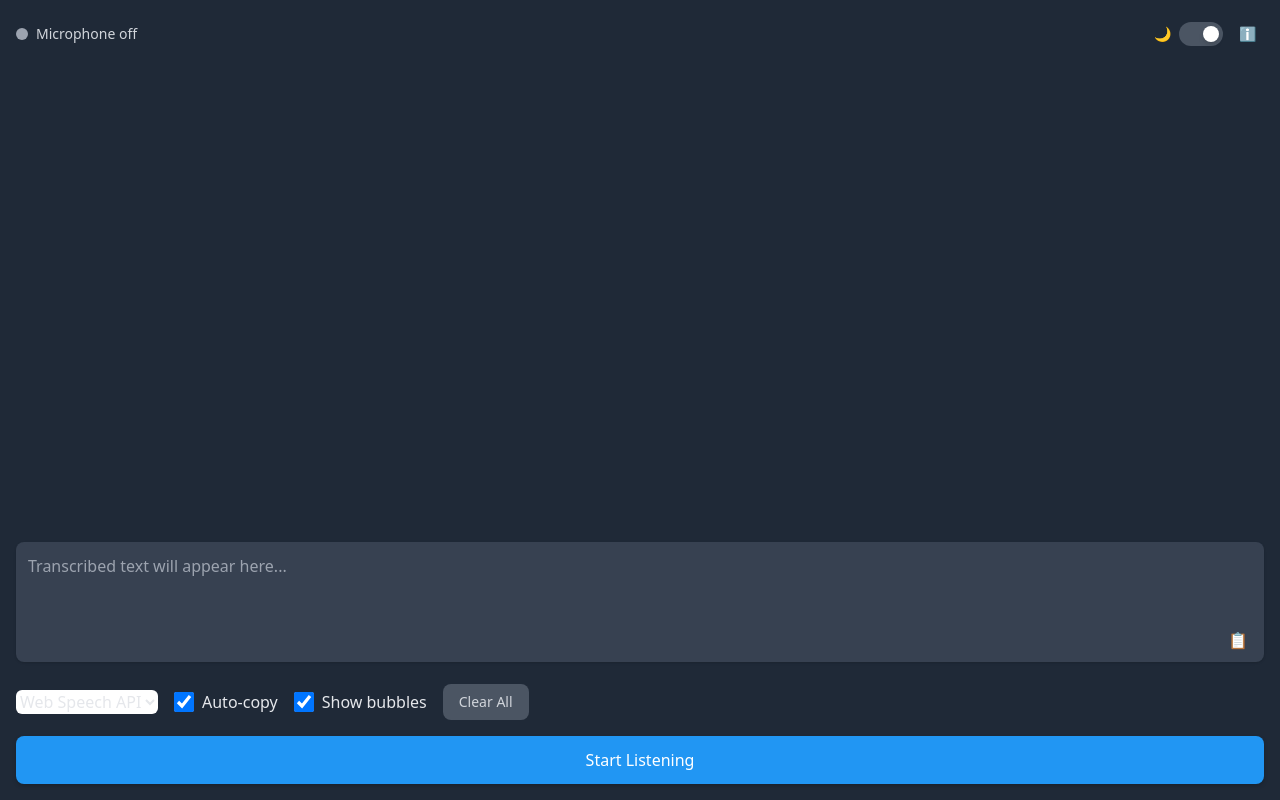
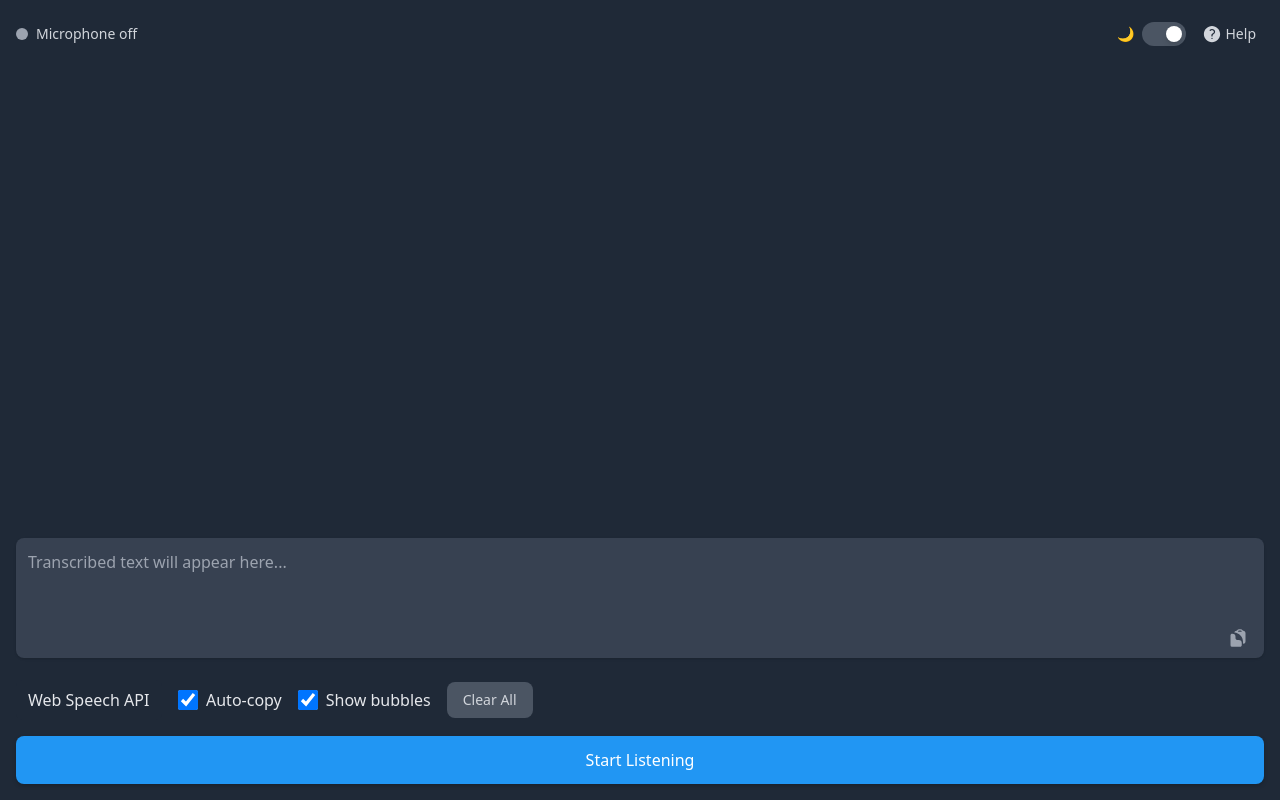
Before and after one commit to Sum1Solutions/web-speech-to-text, a React (Create React App) app: page / in a window 1280 px wide. Built offline with nearby package versions, Linux system fonts and the light colour scheme.

Commit message:
fix: update SpeechToText tests to properly handle service callbacks and state changes

```diff
--- /dev/null
+++ b/src/components/Modal.js
@@ -0,0 +1,35 @@
+import React from 'react';
+import { useTheme } from '../theme/ThemeContext';
+
+const Modal = ({ isOpen, onClose, title, children }) => {
+  const { isDarkMode } = useTheme();
+
+  if (!isOpen) return null;
+
+  return (
+    <div className="fixed inset-0 bg-black bg-opacity-50 z-50 flex items-center justify-center p-4">
+      <div className={`rounded-lg shadow-xl max-w-2xl w-full max-h-[90vh] overflow-hidden ${
+        isDarkMode ? 'bg-gray-900 text-gray-100' : 'bg-white text-gray-900'
+      }`}>
+        <div className={`p-4 flex justify-between items-center border-b ${
+          isDarkMode ? 'border-gray-700' : 'border-gray-200'
+        }`}>
+          <h2 className="text-xl font-semibold">{title}</h2>
+          <button
+            onClick={onClose}
+            className={`hover:bg-opacity-10 p-2 rounded-full transition-colors ${
+              isDarkMode ? 'hover:bg-gray-300' : 'hover:bg-gray-500'
+            }`}
+          >
+            ✕
+          </button>
+        </div>
+        <div className="p-6">
+          {children}
+        </div>
+      </div>
+    </div>
+  );
+};
+
+export default Modal;
--- a/src/components/SpeechToText.js
+++ b/src/components/SpeechToText.js
@@ -1,6 +1,7 @@
 import React, { useState, useRef, useEffect, useCallback } from 'react';
 import { useTheme } from '../theme/ThemeContext';
 import SpeechServiceFactory, { SpeechServiceType } from '../services/SpeechServiceFactory';
+import Modal from './Modal';
 
 const MAX_VISIBLE_BUBBLES = 10;
 
@@ -17,6 +18,7 @@ const SpeechToText = () => {
   const [serviceInfo, setServiceInfo] = useState([]);
   const [showSetupInstructions, setShowSetupInstructions] = useState(false);
   const [selectedService, setSelectedService] = useState(null);
+  const [isCheckingLocalService, setIsCheckingLocalService] = useState(false);
   const processedResultsRef = useRef(new Set());
   const textareaRef = useRef(null);
   const transcriptsContainerRef = useRef(null);
@@ -98,11 +100,44 @@ const SpeechToText = () => {
     });
   }, [autoCopy, clearTranscripts, copyToClipboard, stopListening]);
 
-  // Initialize service info
+  // Function to check if local service is available
+  const checkLocalService = useCallback(async () => {
+    try {
+      const response = await fetch('http://localhost:11434/api/health');
+      return response.ok;
+    } catch (error) {
+      return false;
+    }
+  }, []);
+
+  // Periodically check for local service when it's selected
+  useEffect(() => {
+    let interval;
+    if (serviceType === SpeechServiceType.LOCAL_SPEECH && !isCheckingLocalService) {
+      interval = setInterval(async () => {
+        const isAvailable = await checkLocalService();
+        if (isAvailable) {
+          setShowSetupInstructions(false);
+          clearInterval(interval);
+          await SpeechServiceFactory.initService(serviceType);
+        }
+      }, 2000); // Check every 2 seconds
+    }
+    return () => {
+      if (interval) clearInterval(interval);
+    };
+  }, [serviceType, checkLocalService, isCheckingLocalService]);
+
+  // Load service info
   useEffect(() => {
     const info = SpeechServiceFactory.getServiceInfo();
     setServiceInfo(info || []);
-    setSelectedService(info.find(s => s.id === SpeechServiceType.WEB_SPEECH));
+    if (info && info.length > 0) {
+      const webSpeechService = info.find(s => s.id === SpeechServiceType.WEB_SPEECH);
+      if (webSpeechService) {
+        setSelectedService(webSpeechService);
+      }
+    }
   }, []);
 
   // Initialize speech service
@@ -128,8 +163,16 @@ const SpeechToText = () => {
     setSelectedService(service);
 
     if (service.setupRequired) {
-      setShowSetupInstructions(true);
-      setServiceType(SpeechServiceType.WEB_SPEECH); // Keep using web speech until setup is complete
+      const isAvailable = await checkLocalService();
+      if (!isAvailable) {
+        setShowSetupInstructions(true);
+        setServiceType(SpeechServiceType.WEB_SPEECH); // Keep using web speech until setup is complete
+        setIsCheckingLocalService(true);
+      } else {
+        setShowSetupInstructions(false);
+        setServiceType(newType);
+        await SpeechServiceFactory.initService(newType);
+      }
     } else {
       setShowSetupInstructions(false);
       setServiceType(newType);
@@ -222,18 +265,26 @@ const SpeechToText = () => {
           </label>
           <div className="relative group">
             <button
-              className={styles.info.button + " " + styles.info.buttonColor}
-              aria-label="Information"
+              className={`${styles.info.button} ${styles.info.buttonColor} flex items-center gap-1`}
+              aria-label="Help"
               onClick={() => setShowInfo(!showInfo)}
             >
-              ℹ️
+              <svg
+                xmlns="http://www.w3.org/2000/svg"
+                viewBox="0 0 24 24"
+                fill="currentColor"
+                className="w-5 h-5"
+              >
+                <path fillRule="evenodd" d="M2.25 12c0-5.385 4.365-9.75 9.75-9.75s9.75 4.365 9.75 9.75-4.365 9.75-9.75 9.75S2.25 17.385 2.25 12zm11.378-3.917c-.89-.777-2.366-.777-3.255 0a.75.75 0 01-.988-1.129c1.454-1.272 3.776-1.272 5.23 0 1.513 1.324 1.513 3.518 0 4.842a3.75 3.75 0 01-.837.552c-.676.328-1.028.774-1.028 1.152v.75a.75.75 0 01-1.5 0v-.75c0-1.279 1.06-2.107 1.875-2.502.182-.088.351-.199.503-.331.83-.727.83-1.857 0-2.584zM12 18a.75.75 0 100-1.5.75.75 0 000 1.5z" clipRule="evenodd" />
+              </svg>
+              Help
             </button>
             <div className={`${showInfo ? 'block' : 'hidden group-hover:block'} ${styles.tooltip.infoContainer}`}>
               <ul className="space-y-2">
                 <li>• Click the button below to start/stop speech recognition</li>
                 <li>• Say "stop listening" to pause, or "clear clear" to reset</li>
                 <li>• Enable "Auto-copy" to automatically copy new text</li>
-                <li>• Use the 📋 button to manually copy all text</li>
+                <li>• Use the clipboard button to manually copy all text</li>
               </ul>
             </div>
           </div>
@@ -273,13 +324,27 @@ const SpeechToText = () => {
         />
         <div className="absolute right-2 bottom-2 group">
           <button
-            onClick={() => copyToClipboard()}
-            className="p-2 text-gray-500 hover:text-gray-700 dark:text-gray-400 dark:hover:text-gray-200"
+            onClick={() => copyToClipboard(collectedText)}
+            className={`p-2 rounded-full transition-colors ${
+              isDarkMode
+                ? 'text-gray-400 hover:text-gray-200 hover:bg-gray-800'
+                : 'text-gray-500 hover:text-gray-700 hover:bg-gray-100'
+            }`}
             title="Copy to clipboard"
           >
-            📋
+            <svg
+              xmlns="http://www.w3.org/2000/svg"
+              viewBox="0 0 24 24"
+              fill="currentColor"
+              className="w-5 h-5"
+            >
+              <path fillRule="evenodd" d="M17.663 3.118c.225.015.45.032.673.05C19.876 3.298 21 4.604 21 6.109v9.642a3 3 0 01-3 3V16.5c0-5.922-4.576-10.775-10.384-11.217.324-1.132 1.3-2.01 2.548-2.114.224-.019.448-.036.673-.051A3 3 0 0113.5 1.5H15a3 3 0 012.663 1.618zM12 4.5A1.5 1.5 0 0113.5 3H15a1.5 1.5 0 011.5 1.5H12z" clipRule="evenodd" />
+              <path d="M3 8.625c0-1.036.84-1.875 1.875-1.875h.375A3.75 3.75 0 019 10.5v1.875c0 1.036.84 1.875 1.875 1.875h1.875A3.75 3.75 0 0116.5 18v2.625c0 1.035-.84 1.875-1.875 1.875h-9.75A1.875 1.875 0 013 20.625v-12z" />
+            </svg>
           </button>
-          <div className={styles.tooltip.container}>
+          <div className={`absolute bottom-full right-0 mb-2 ${
+            isDarkMode ? 'bg-gray-800 text-gray-200' : 'bg-white text-gray-800'
+          } px-2 py-1 rounded shadow-lg text-sm whitespace-nowrap opacity-0 group-hover:opacity-100 transition-opacity`}>
             Copy all text to clipboard
           </div>
         </div>
@@ -290,17 +355,27 @@ const SpeechToText = () => {
         <div className="flex items-center gap-4">
           <label className={`${styles.controls.checkboxLabel} group relative ${styles.controls.checkboxText}`}>
             <select
-              className="form-select rounded-md bg-white dark:bg-gray-700 border-gray-300 dark:border-gray-600"
+              className={`form-select rounded-md px-3 py-2 appearance-none cursor-pointer transition-colors ${
+                isDarkMode
+                  ? 'bg-gray-800 text-gray-200 border-gray-700 hover:border-gray-600'
+                  : 'bg-white text-gray-800 border-gray-300 hover:border-gray-400'
+              } focus:outline-none focus:ring-2 focus:ring-blue-500 focus:border-transparent`}
               value={serviceType}
               onChange={handleServiceChange}
             >
               {serviceInfo.map(service => (
-                <option key={service.id} value={service.id}>
+                <option
+                  key={service.id}
+                  value={service.id}
+                  className={isDarkMode ? 'bg-gray-800' : 'bg-white'}
+                >
                   {service.name}
                 </option>
               ))}
             </select>
-            <div className={styles.tooltip.container + " w-64"}>
+            <div className={`${styles.tooltip.container} w-64 ${
+              isDarkMode ? 'bg-gray-800 text-gray-200' : 'bg-white text-gray-800'
+            }`}>
               {serviceInfo.find(s => s.id === serviceType)?.description}
             </div>
           </label>
@@ -341,19 +416,57 @@ const SpeechToText = () => {
             Clear all transcribed text and speech bubbles
           </div>
         </div>
-        {showSetupInstructions && selectedService && (
-          <div className="setup-instructions" style={styles.setupInstructions}>
-            <h3>Setup Required</h3>
-            <pre>{selectedService.setupInstructions}</pre>
+      </div>
+
+      <Modal
+        isOpen={showSetupInstructions && selectedService}
+        onClose={() => {
+          setShowSetupInstructions(false);
+          setIsCheckingLocalService(false);
+          setServiceType(SpeechServiceType.WEB_SPEECH);
+        }}
+        title="Local Processing Setup Required"
+      >
+        <div className="space-y-6">
+          <p className={`text-lg ${isDarkMode ? 'text-gray-300' : 'text-gray-700'}`}>
+            To use local processing (HIPAA-compliant), please follow these steps:
+          </p>
+          <pre className={`p-4 rounded-lg font-mono text-sm overflow-x-auto ${
+            isDarkMode ? 'bg-gray-800 text-gray-200' : 'bg-gray-100 text-gray-800'
+          }`}>
+            {selectedService?.setupInstructions}
+          </pre>
+          <div className="flex justify-end space-x-4">
+            <button
+              onClick={() => {
+                setShowSetupInstructions(false);
+                setIsCheckingLocalService(false);
+                setServiceType(SpeechServiceType.WEB_SPEECH);
+              }}
+              className={`px-4 py-2 rounded transition-colors ${
+                isDarkMode
+                  ? 'text-gray-300 hover:bg-gray-800'
+                  : 'text-gray-600 hover:bg-gray-100'
+              }`}
+            >
+              Cancel
+            </button>
             <button
               onClick={handleSetupComplete}
-              style={styles.button}
+              className="px-4 py-2 bg-blue-600 text-white rounded hover:bg-blue-700 transition-colors"
             >
               I've completed setup - Connect
             </button>
           </div>
-        )}
-      </div>
+          {isCheckingLocalService && (
+            <p className={`text-sm ${
+              isDarkMode ? 'text-gray-400' : 'text-gray-600'
+            }`}>
+              Checking for local service... We'll automatically connect when it's available.
+            </p>
+          )}
+        </div>
+      </Modal>
 
       {/* Main Control Button */}
       <button
```
Also changed, not shown: 2 other files (tests, documents, lock files or other folders).
